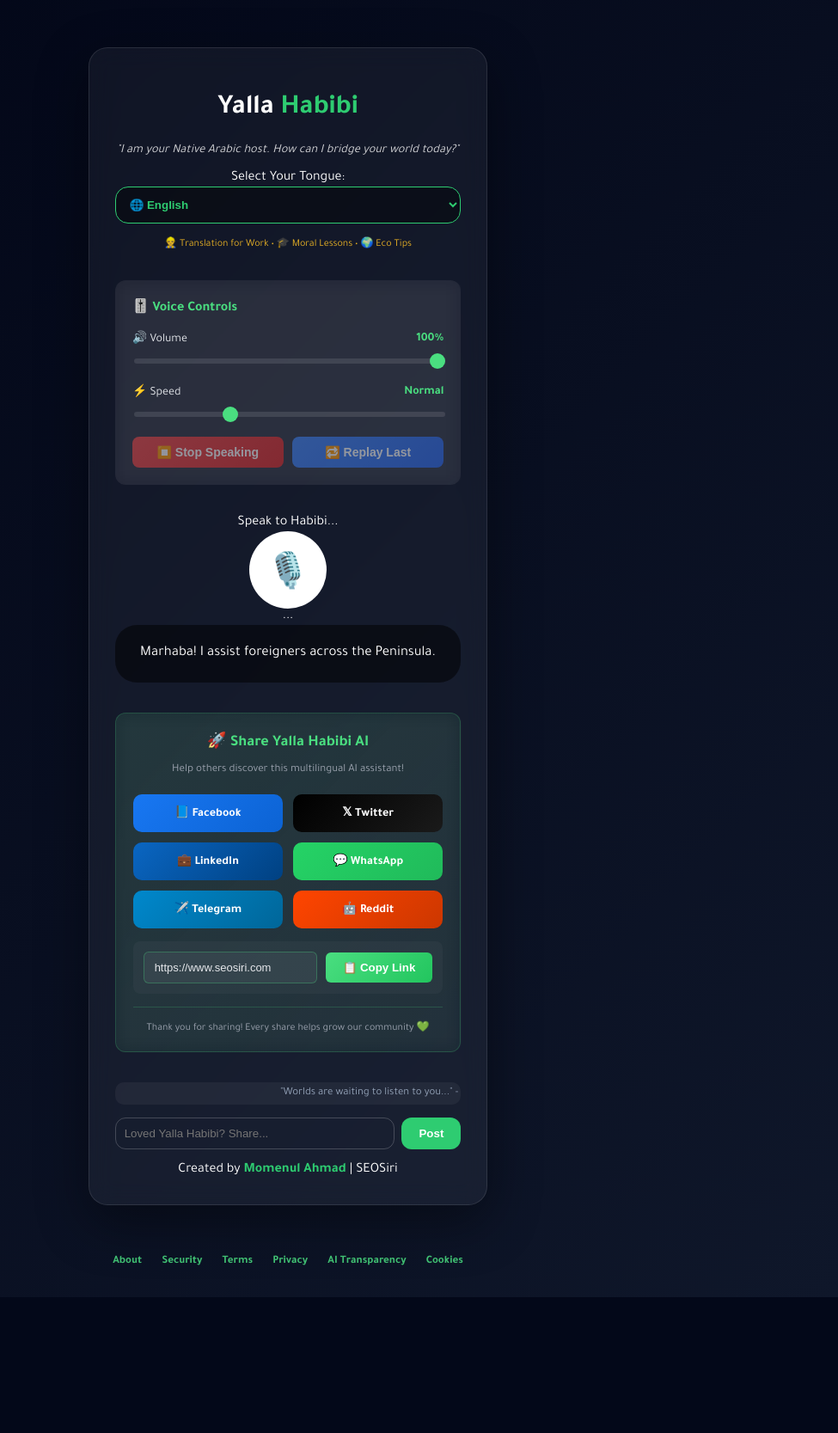
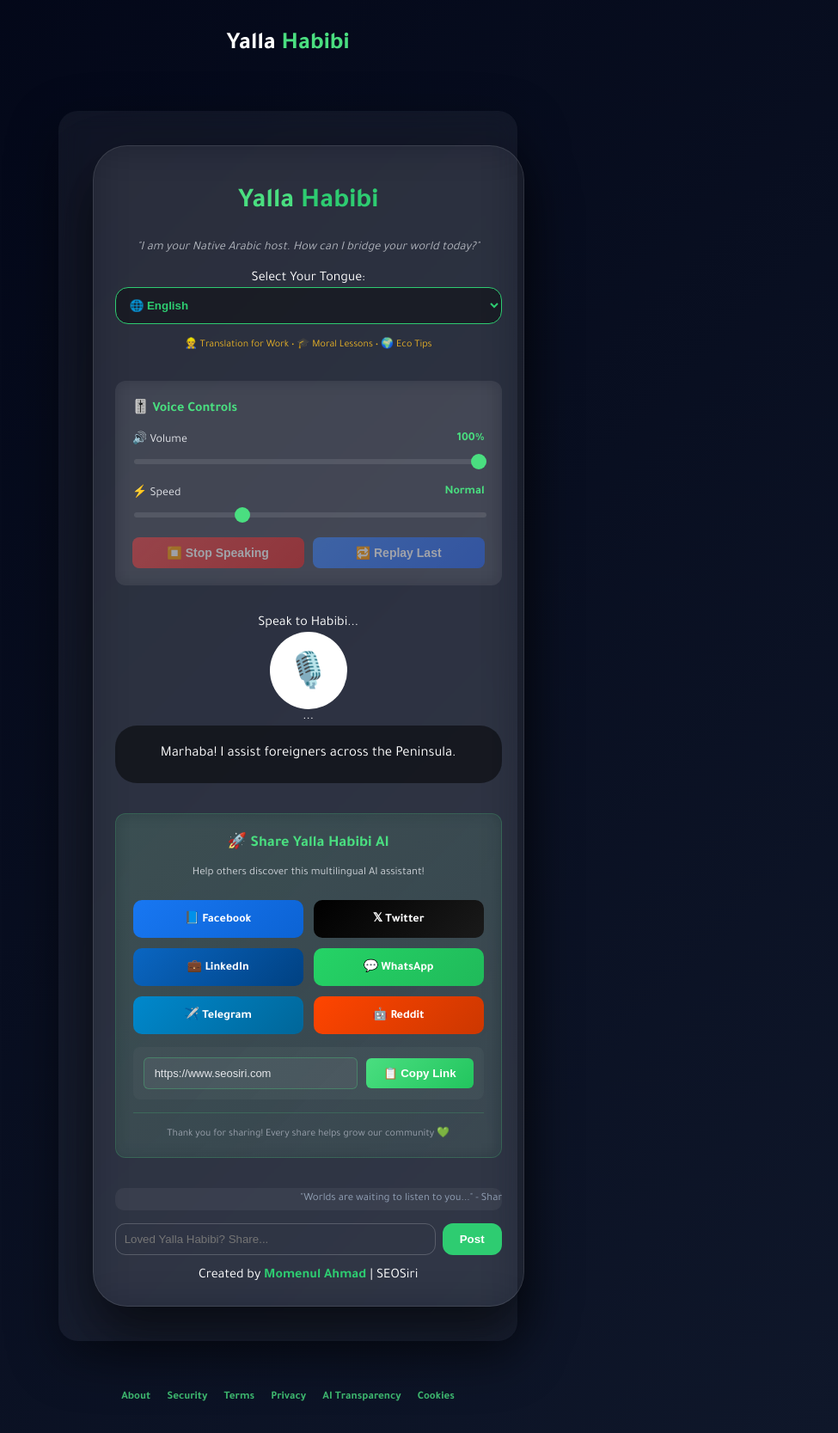
Before and after one commit to SEOSiri-Official/yalla-habibi, a FastAPI app: page / in a window 1280 px wide. Shown: the whole page at 86% size, without its empty margins (305-1280 px from the left). Before the commit the page ends 1509 px from the top, so only its background shows below. Run offline with FastAPI, Linux system fonts and the light colour scheme.

Commit message:
World class layout update

```diff
--- a/templates/base.html
+++ b/templates/base.html
@@ -5,27 +5,13 @@
 <meta charset="UTF-8">
 <meta name="viewport" content="width=device-width, initial-scale=1.0">
 
-<title>{% block title %}Yalla Habibi{% endblock %}</title>
+<title>{% block title %}Yalla Habibi AI{% endblock %}</title>
 
-<!-- SEO -->
-<meta name="description" content="YallaHabibi AI — Multilingual Voice AI Assistant by SEOSiri">
-<meta name="author" content="Momenul Ahmad">
-<link rel="canonical" href="https://yallahabibi.seosiri.com">
-
-<!-- OpenGraph -->
-<meta property="og:title" content="Yalla Habibi">
-<meta property="og:description" content="Multilingual AI Voice Assistant by SEOSiri">
-<meta property="og:type" content="website">
-<meta property="og:url" content="https://yallahabibi.seosiri.com">
-<meta property="og:image" content="https://yallahabibi.seosiri.com/static/banner.svg">
-
-<!-- Icon / Logo -->
-<link rel="icon" type="image/png" href="/static/icon.png">
+<meta name="description" content="Yalla Habibi — Multilingual Voice AI Assistant by SEOSiri">
+<link rel="icon" href="/static/icon.png">
 <link rel="apple-touch-icon" href="/static/icon.png">
 
-<!-- Fonts -->
-<link href="https://fonts.googleapis.com/css2?family=Tajawal:wght@400;700&family=Hind+Siliguri:wght@400;600&display=swap" rel="stylesheet">
-
+<link href="https://fonts.googleapis.com/css2?family=Tajawal:wght@400;700&display=swap" rel="stylesheet">
 <link rel="stylesheet" href="/static/style.css">
 
 <style>
@@ -39,51 +25,67 @@ body{
     flex-direction:column;
 }
 
-/* CENTER MAIN APP */
-.app-container{
+/* HEADER */
+.header{
+    text-align:center;
+    padding:20px;
+}
+
+.logo{
+    font-size:28px;
+    font-weight:bold;
+}
+
+.logo span{
+    color:#4ade80;
+}
+
+/* CENTER CONTENT */
+.page-container{
     flex:1;
     display:flex;
     justify-content:center;
-    align-items:center;
+    align-items:flex-start;
     padding:40px 20px;
 }
 
-/* CARD */
-.glass-card{
+.content-card{
     width:100%;
-    max-width:560px;
+    max-width:720px;
     background:rgba(255,255,255,0.05);
     backdrop-filter:blur(14px);
     border-radius:22px;
-    padding:30px;
+    padding:40px;
     box-shadow:0 20px 60px rgba(0,0,0,.4);
 }
 
+/* LEGAL TEXT FIX */
+.content-card h1,
+.content-card h2{
+    color:#4ade80;
+}
+
+.content-card p, li{
+    color:#d1d5db;
+    line-height:1.7;
+}
+
 /* FOOTER */
-
 .legal-footer{
     text-align:center;
     padding:18px;
     font-size:13px;
-    opacity:.85;
+    opacity:.8;
 }
 
 .legal-footer a{
     color:#4ade80;
-    margin:0 10px;
+    margin:0 8px;
     text-decoration:none;
 }
 
 .legal-footer a:hover{
     color:#22c55e;
-}
-
-/* MOBILE */
-
-@media(max-width:600px){
-    .glass-card{
-        padding:22px;
-    }
 }
 
 </style>
@@ -92,8 +94,16 @@ body{
 
 <body>
 
-<div class="app-container">
+<div class="header">
+<div class="logo">
+Yalla <span>Habibi</span>
+</div>
+</div>
+
+<div class="page-container">
+<div class="content-card">
 {% block content %}{% endblock %}
+</div>
 </div>
 
 <footer class="legal-footer">
```
